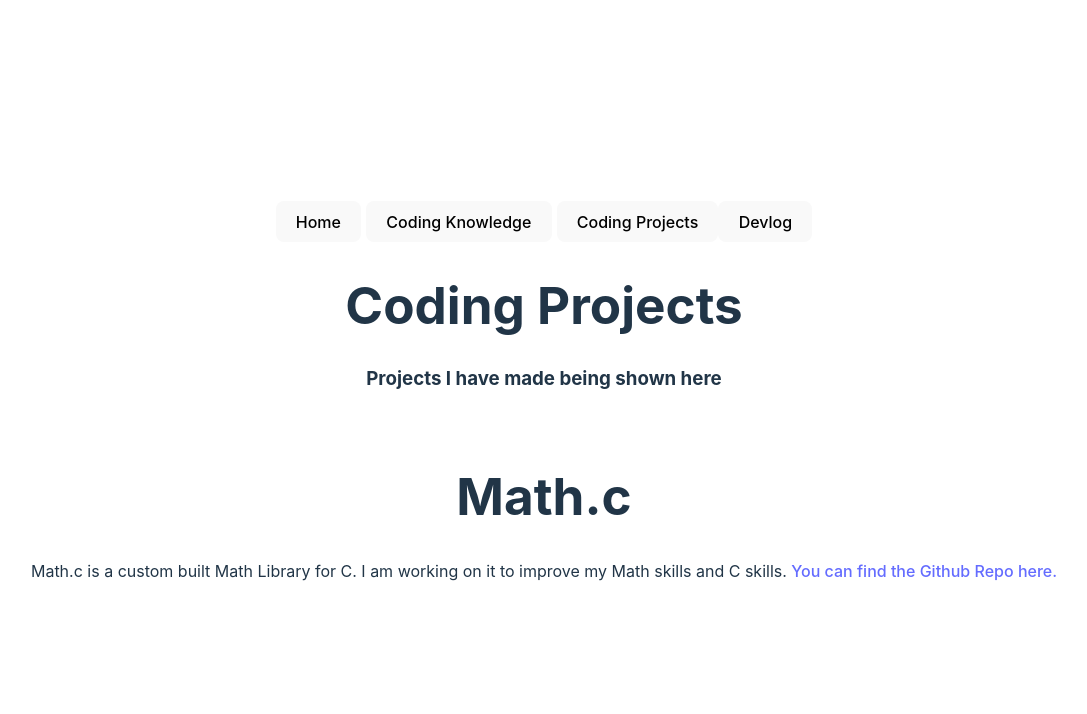
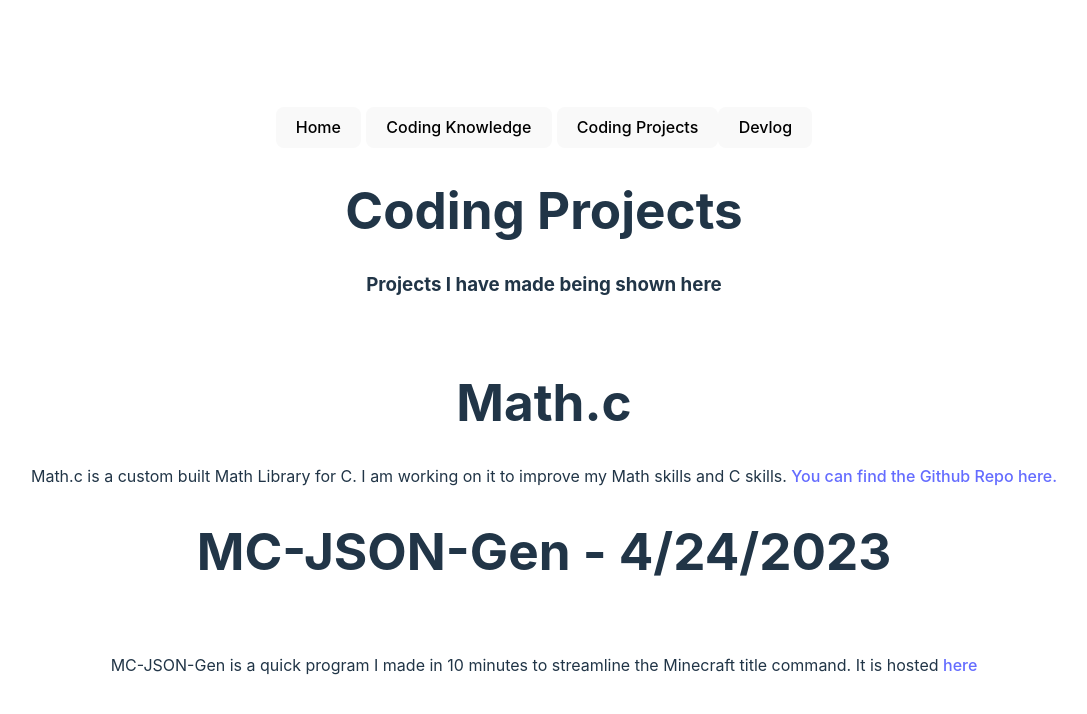
Before and after one commit to LimeGradient-LLC/ReactSite, a React (Vite) app: page /projects in a window 1280 px wide. Shown: the top 714 px of the page, without its empty margins (96-1183 px from the left). Built offline with nearby package versions, Linux system fonts and the light colour scheme.

Commit message:
FEAT: added content to projects and cleaned devlog

```diff
--- a/src/pages/devlog.tsx
+++ b/src/pages/devlog.tsx
@@ -4,9 +4,7 @@ export default class Devlog extends React.Component {
     render() {
         return (
             <div className="devlog">
-                <h1>MC-JSON-Gen - 4/24/2023</h1>
-                <br />
-                <p>MC-JSON-Gen is a quick program I made in 10 minutes to streamline the Minecraft title command. It is hosted <a href="https://limegradient.github.io/mc-json-gen/index.html">here</a></p>
+
             </div>
         );
     }
--- a/src/pages/projects.tsx
+++ b/src/pages/projects.tsx
@@ -13,6 +13,9 @@ export default class CodingProjects extends React.Component {
                   You can find the Github Repo here.
                 </a>
               </p>
+              <h1>MC-JSON-Gen - 4/24/2023</h1>
+              <br />
+              <p>MC-JSON-Gen is a quick program I made in 10 minutes to streamline the Minecraft title command. It is hosted <a href="https://limegradient.github.io/mc-json-gen/index.html">here</a></p>
             </div>
           );
     }
```
